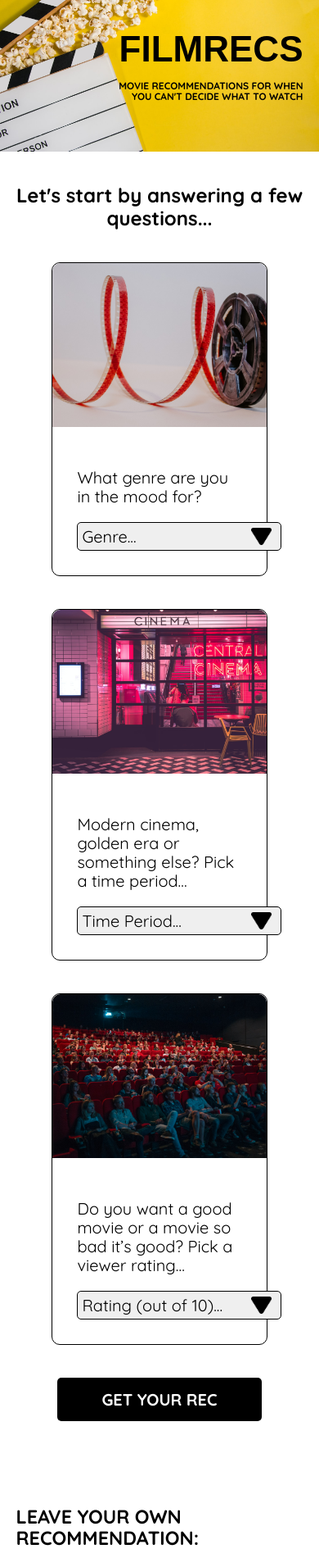
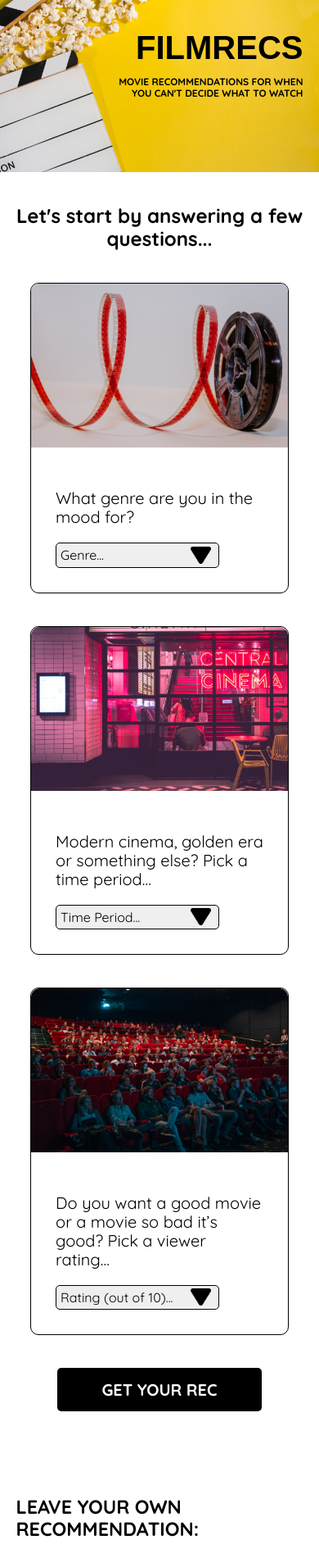
Before and after one commit to shanelBeebeStephenSchooleyProjectThree/filmrecs, a React (Create React App) app: page / in a window 390 px wide. Shown: the part 40-1941 px from the top of the page at 82% size. Built offline with nearby package versions, Linux system fonts and the light colour scheme; no server answers; the database is empty; a web font is replaced by a local one.

Commit message:
added media queries for smaller mobile widths

```diff
--- a/src/App.css
+++ b/src/App.css
@@ -403,6 +403,11 @@ footer {
     width: 75%;
   }
 
+  input,
+  textarea {
+    font-size: 0.7rem;
+  }
+
   .userRec h3 {
     font-size: 0.9rem;
   }
@@ -430,4 +435,28 @@ footer {
   .mobilePoster {
     max-width: 60%;
   }
+
+  .container {
+    width: 90%;
+  }
+
+  .recText ul {
+    margin: 20px;
+  }
 }
+
+@media (max-width: 390px) {
+
+  header {
+    background-size: 140%;
+    height: 250px;
+  }
+
+  h1 {
+    font-size: 2rem;
+  }
+  select {
+    width: 200px;
+    font-size: 0.8rem;
+  }
+}
```
